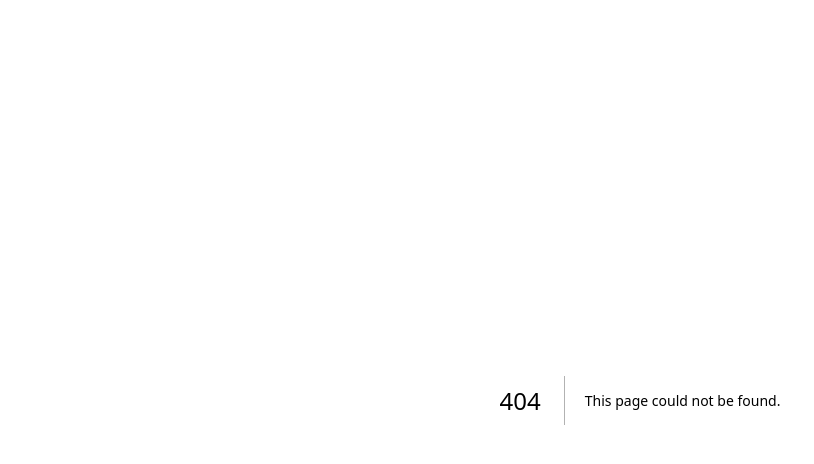
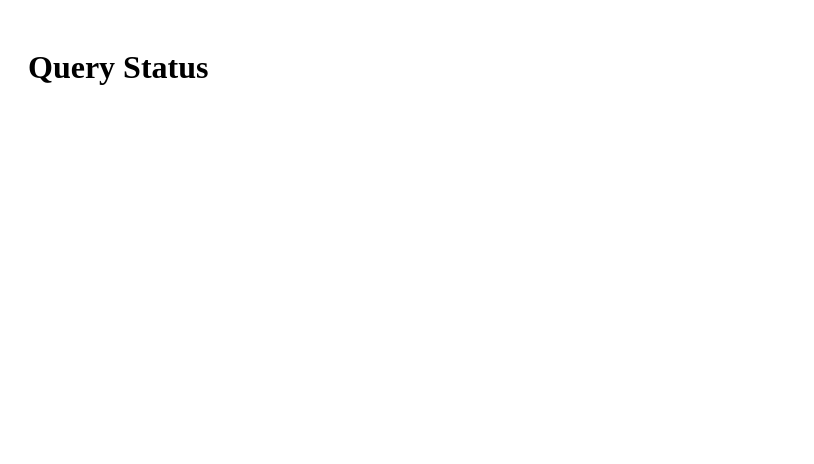
Before and after one commit to Arunsonly/property-insurance-portal, a Next.js app: page /admin/query-status in a window 1280 px wide. Before the commit this address had no page. Shown: the top 464 px of the page, without its empty margins (0-814 px from the left). Built offline with nearby package versions, Linux system fonts and the light colour scheme.

Commit message:
Add QueryStatus component for admin page

```diff
--- /dev/null
+++ b/pages/admin/query-status.js
@@ -0,0 +1,7 @@
+export default function QueryStatus() {
+  return (
+    <div style={{ padding: "20px" }}>
+      <h1>Query Status</h1>
+    </div>
+  );
+}
```
